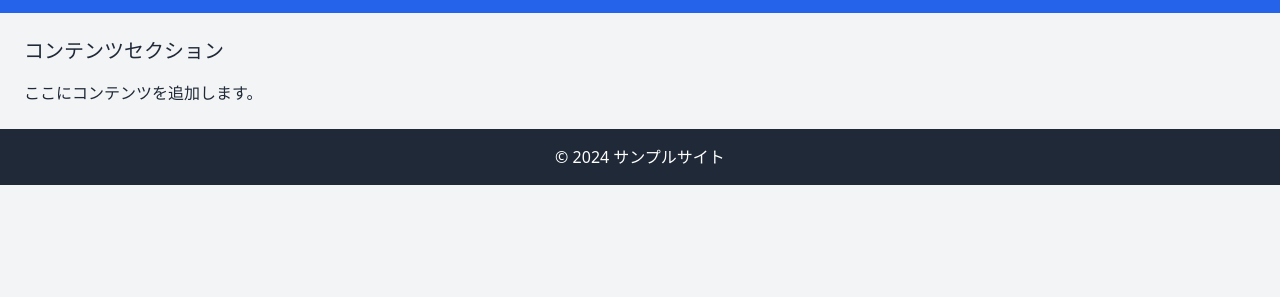
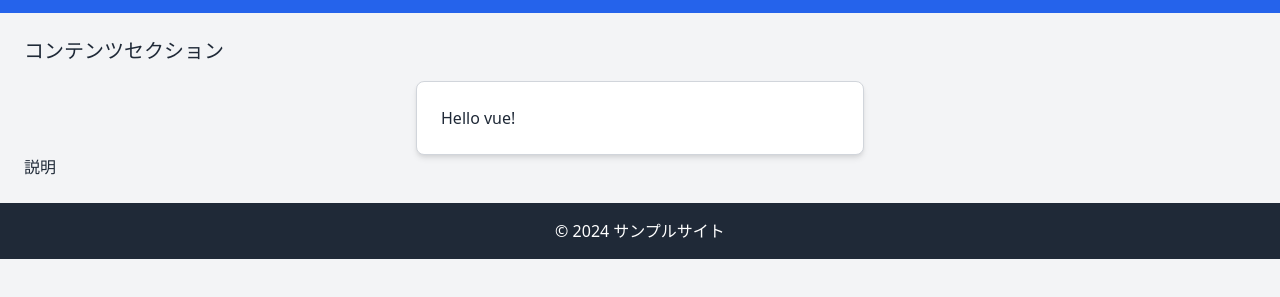
Before and after one commit to p2heycocoon/ws-you-worked, a plain HTML site: page index.html in a window 1280 px wide. Shown: the part 75-372 px from the top of the page. Drawn offline with nearby package versions, Linux system fonts and the light colour scheme; no server answers.

Commit message:
vueでfetch試し中

```diff
--- a/index.html
+++ b/index.html
@@ -8,9 +8,11 @@
     <link href="https://cdn.jsdelivr.net/npm/tailwindcss@2.2.19/dist/tailwind.min.css" rel="stylesheet">
     <!-- Font Awesome -->
     <link rel="stylesheet" href="https://cdnjs.cloudflare.com/ajax/libs/font-awesome/6.0.0-beta3/css/all.min.css">
+    <!-- Vue 3 -->
+    <script src="https://unpkg.com/vue@3/dist/vue.global.js"></script>
 </head>
 <body class="bg-gray-100 text-gray-800">
-
+        <div id="app">
     <header class="bg-blue-600 text-white p-4">
         <h1 class="text-2xl">ようこそ！</h1>
         <nav>
@@ -23,12 +25,62 @@
 
     <main class="p-6">
         <h2 class="text-xl mb-4">コンテンツセクション</h2>
-        <p>ここにコンテンツを追加します。</p>
+        <p>
+            <div class="relative bg-white border border-gray-300 rounded-lg shadow-md p-6 max-w-md mx-auto">
+                <p class="text-gray-800">{{ message }}</p>
+                <div class="absolute top-0 left-1/2 transform -translate-x-1/2 -translate-y-1 border-l-12 border-l-transparent border-r-12 border-r-transparent border-b-12 border-b-white"></div>
+            </div>
+            説明
+        </p>
     </main>
 
     <footer class="bg-gray-800 text-white p-4 text-center">
         <p>&copy; 2024 サンプルサイト</p>
     </footer>
+        </div>
+    <script>
+        const { createApp, ref } = Vue
 
+        createApp({
+            setup() {
+
+            const url = 'https://tdev-denowebsocket.deno.dev/api/ws/wsapi/users/pjnavi/tanto_month?TANTO_CD=1248&YM=202409';
+                (async () => {
+
+
+                    try {
+
+
+                        const response = await fetch(url);
+
+                        // レスポンスが成功したか確認
+                        if (!response.ok) {
+                            throw new Error(`HTTPエラー: ${response.status}`);
+                        }
+
+                        const data = await response.json();
+                        console.log(data); // コンソールにデータを出力
+
+                        //データを表示する
+                        document.getElementById('output').textContent = JSON.stringify(data, null, 2);
+
+                    } catch (error) {
+                        console.error('データ取得エラー:', error);
+                        document.getElementById('output').textContent = 'データ取得エラー';
+                    }
+
+                })();
+
+
+
+            const message = ref('Hello vue!')
+            return {
+              message
+            }
+          }
+        }).mount('#app')
+
+
+    </script>
 </body>
 </html>
```
